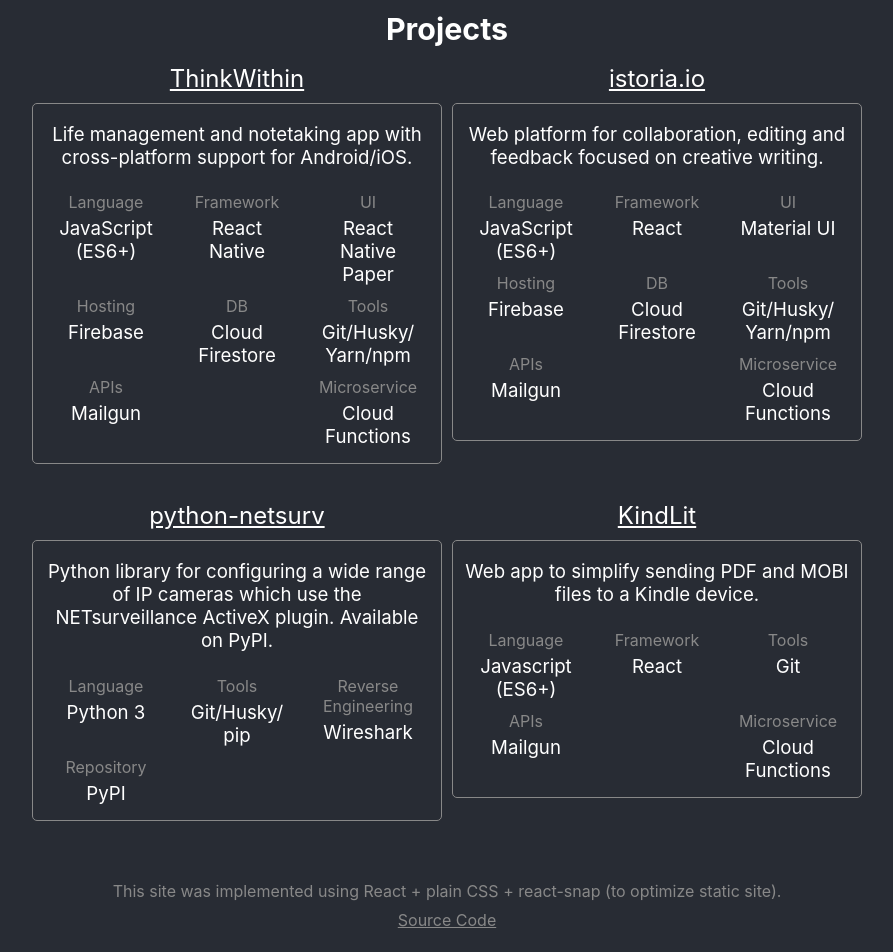
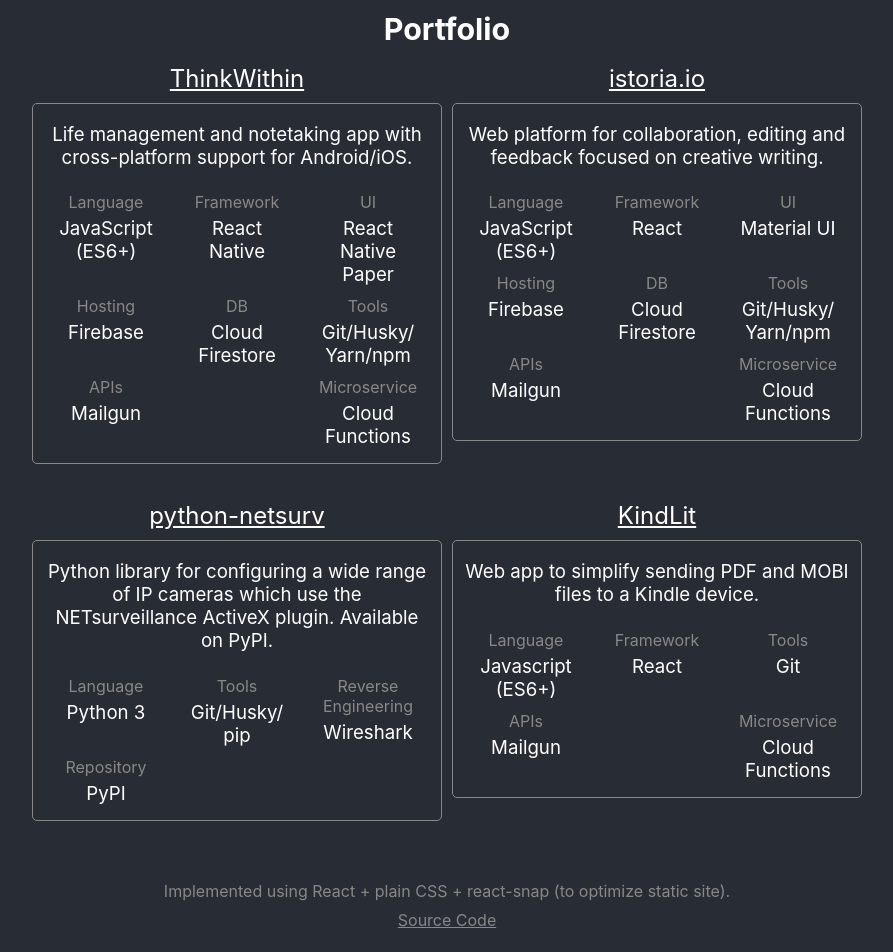
Before and after one commit to ekwoodrich/ekwoodrich.com, a React (Create React App) app: page / in a window 1280 px wide. Shown: the part 184-1136 px from the top of the page, without its empty margins (193-1086 px from the left). Built offline with nearby package versions, Linux system fonts and the light colour scheme.

Commit message:
Tweaked footer text.

```diff
--- a/src/components/Footer.js
+++ b/src/components/Footer.js
@@ -4,8 +4,8 @@
   return (
     <div className="footer">
       <div className="footerText">
-        This site was implemented using React + plain CSS + react-snap (to
-        optimize static site).
+        Implemented using React + plain CSS + react-snap (to optimize static
+        site).
       </div>
       <div>
         <a
--- a/src/screens/ProjectsScreen.js
+++ b/src/screens/ProjectsScreen.js
@@ -4,7 +4,7 @@
 function ProjectsScreen(props) {
   return (
     <div>
-      <h3 className="projectsHeading">Projects</h3>
+      <h3 className="projectsHeading">Portfolio</h3>
 
       <div className="projectBox">
         <ProjectItem
```
